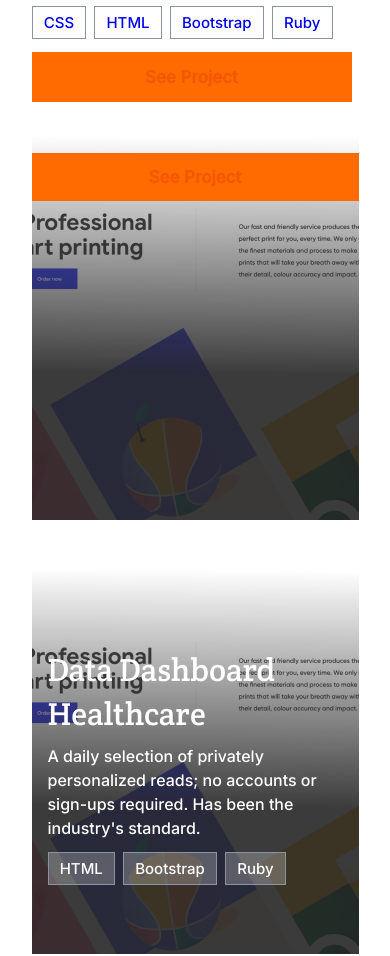
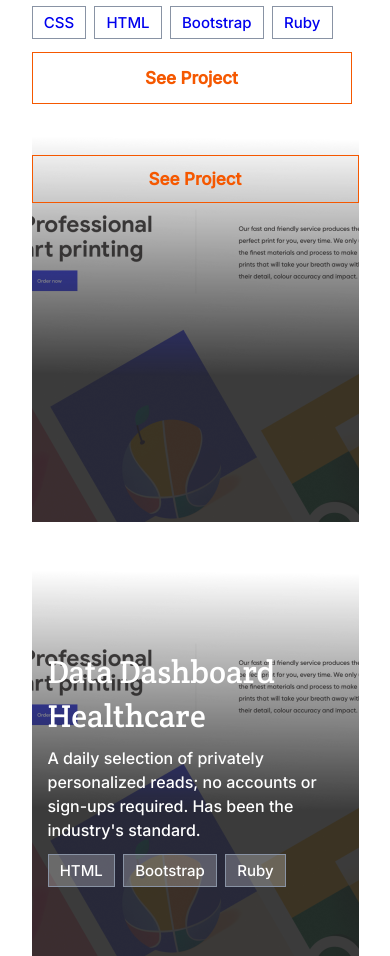
Before and after one commit to Yonashenok/My-portfolio, a website: page index.html in a window 390 px wide. Shown: the part 1568-2524 px from the top of the page. Drawn offline with Linux system fonts and the light colour scheme.

Commit message:
update the button style on contact form

```diff
--- a/style/mobile.css
+++ b/style/mobile.css
@@ -273,6 +273,7 @@
   }
 
   .project-btn {
+    border: 1px solid #f55800;
     display: flex;
     justify-content: center;
     align-items: center;
@@ -281,9 +282,6 @@
     font-weight: 700;
     font-size: 17px;
     line-height: 24px;
-    color: #fff;
-    border: none;
-    background-color: #ff6b00;
   }
 
   .see-project {
--- a/style/style.css
+++ b/style/style.css
@@ -139,7 +139,6 @@ body {
 }
 
 .project-btn {
-  /* transition: background-color 0.16s, color 0.23s ease-in 0.1s; */
   position: relative;
   color: #f55800;
 }
@@ -180,6 +179,7 @@ body {
 
 .project-btn:hover {
   color: #fff;
+  background-color: #f55800;
 }
 
 .skills-lan li {
```
